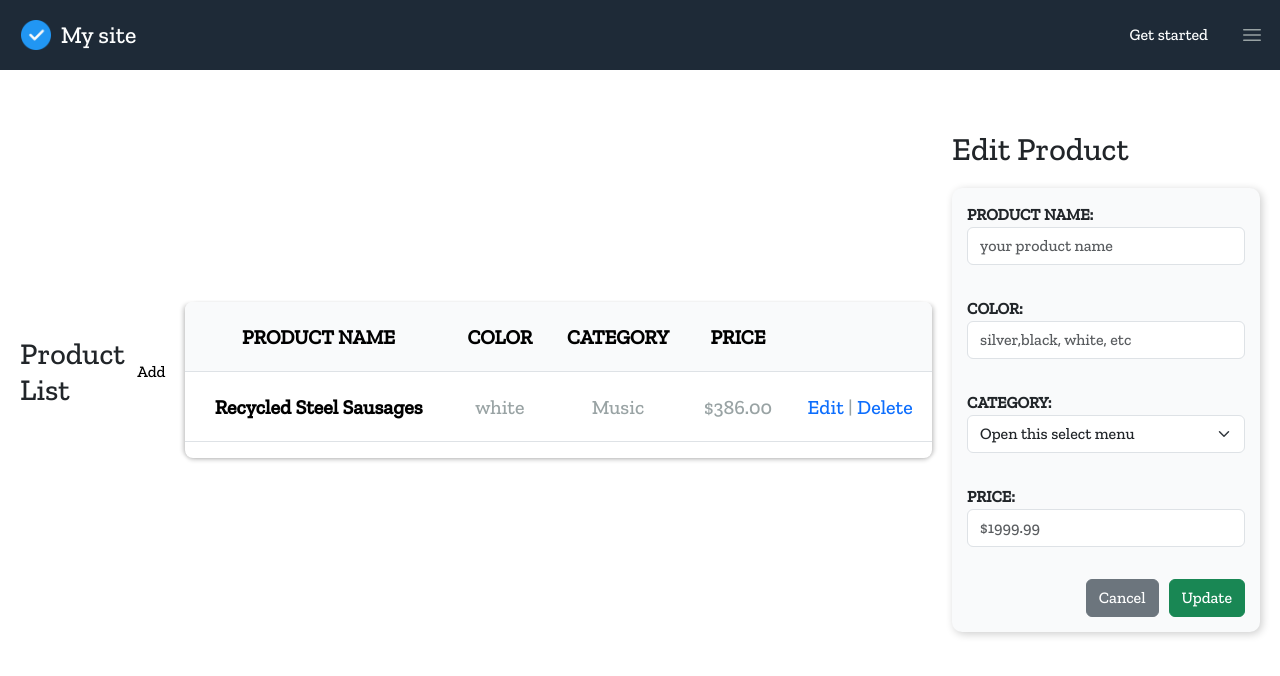
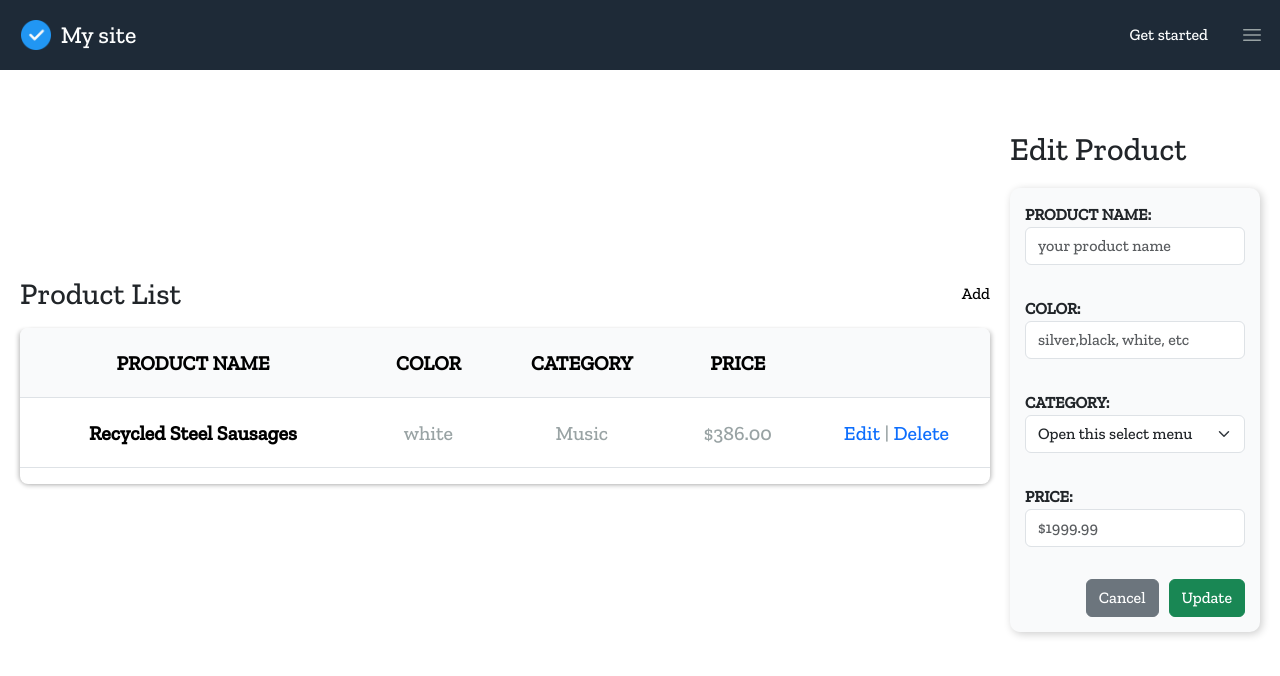
Before and after one commit to erickfabiandev/CrudProject-React-Express, a React (Vite) app: page / in a window 1280 px wide. Shown: the top 676 px of the page. Built offline with nearby package versions, Linux system fonts and the light colour scheme.

Commit message:
Modificación tabla

```diff
--- a/src/components/Main/Main.scss
+++ b/src/components/Main/Main.scss
@@ -7,7 +7,10 @@
     padding: 0rem;
 }
 
-
+.container__main{
+    display: flex;
+    flex-direction: column;
+}
 
 .text-container{
     display: flex;
--- a/src/components/Main/index.jsx
+++ b/src/components/Main/index.jsx
@@ -6,6 +6,7 @@ export const Main = ()=> {
 
     return (
       <>
+      <div className='container__main'>
         <div className='text-container'>
           <h1>Product List</h1>
           <button>Add</button>
@@ -28,6 +29,8 @@ export const Main = ()=> {
 
         </div>
 
+      </div>
+
       </>
     )
   }
```
Lines whose indentation alone changed are shown as unchanged.
